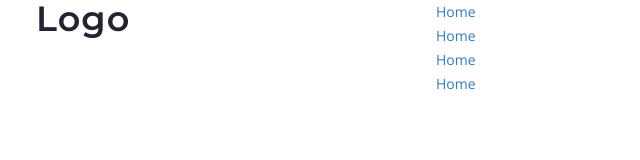
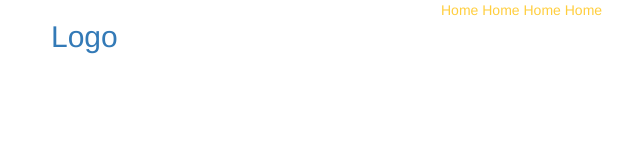
Before and after one commit to theMasudRana/sass-try, a plain HTML site: page index.html in a window 1280 px wide. Shown: the whole page, without its empty margins (19-659 px from the left). Drawn offline with nearby package versions, Linux system fonts and the light colour scheme.

Commit message:
first changes

```diff
--- /dev/null
+++ b/scss/style.scss
@@ -0,0 +1,18 @@
+$white-bg: #ffffff;
+$gray-bg: #f6f6f6;
+$dark-color: #232323;
+$theme-color: #ffce3e;
+
+
+
+.main-menu {
+	margin: 0;
+	padding: 0;
+	li {
+		list-style: none;
+		display: inline-block;
+		a {
+			color: $theme-color;
+		}
+	}
+}
```
Also changed, not shown: Source/sass-try/style.css (added), style.css, 2 other files.
